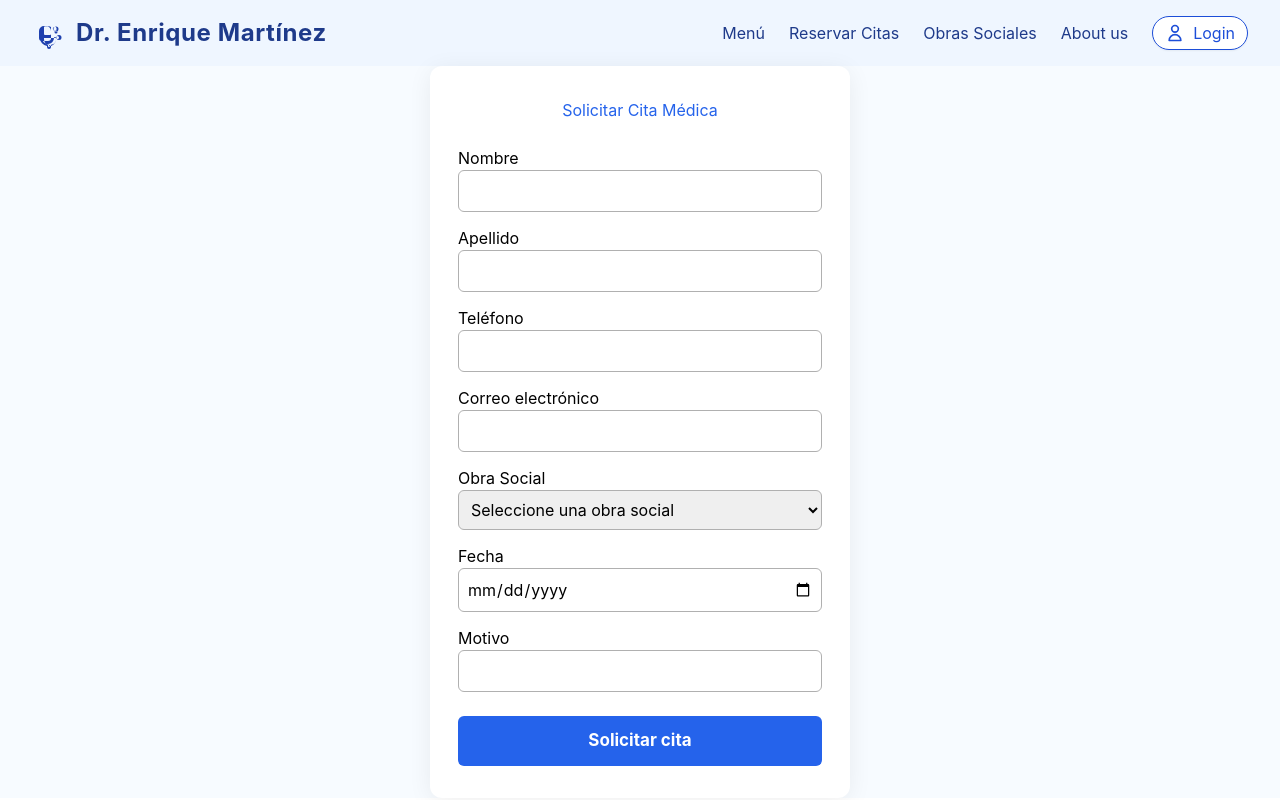
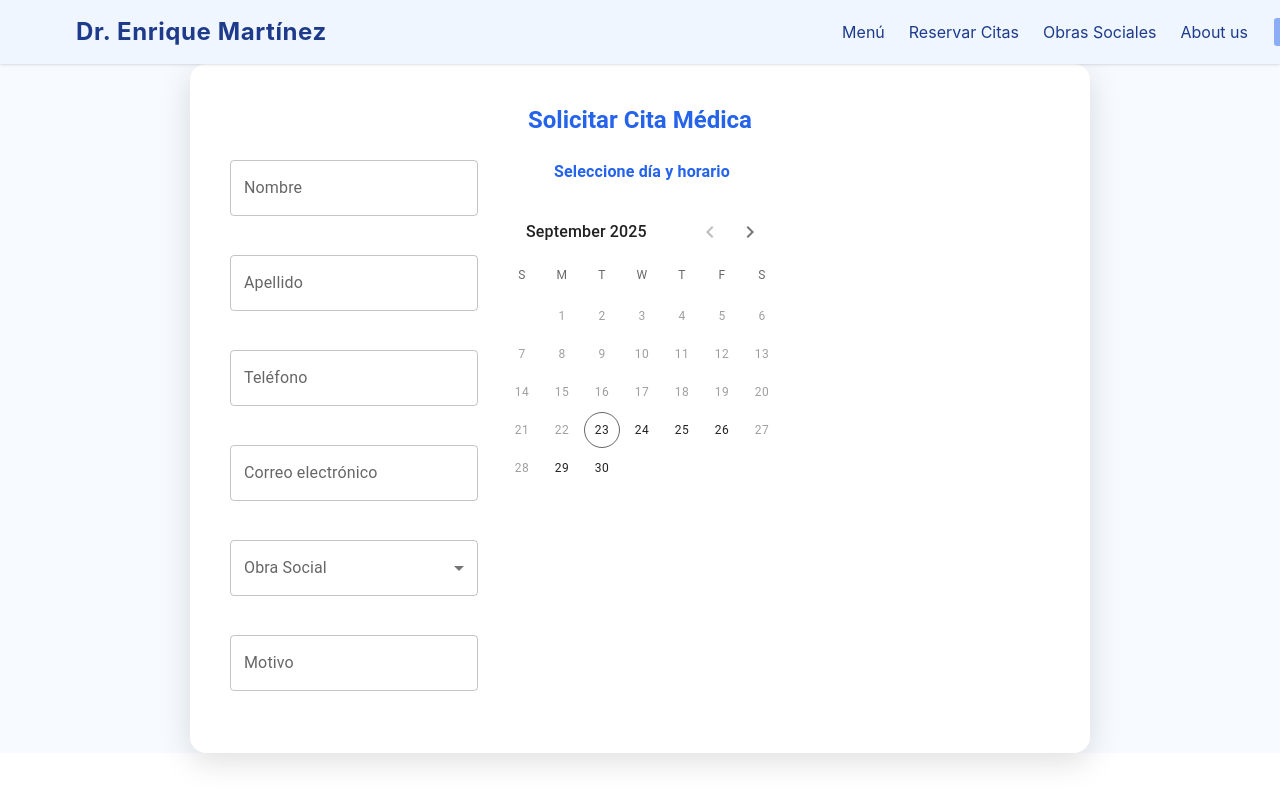
Before and after one commit to ivancao22/Tp_WebMedicos, a React (Create React App) app in the folder tp_medicos/: page /citas in a window 1280 px wide. Built offline with nearby package versions, Linux system fonts and the light colour scheme.

Commit message:
fix en login, auth, Header y obraSocial

```diff
--- a/tp_medicos/package.json
+++ b/tp_medicos/package.json
@@ -3,10 +3,15 @@
   "version": "0.1.0",
   "private": true,
   "dependencies": {
+    "@emotion/react": "^11.14.0",
+    "@emotion/styled": "^11.14.1",
+    "@mui/material": "^7.3.2",
+    "@mui/x-date-pickers": "^8.12.0",
     "@testing-library/dom": "^10.4.1",
     "@testing-library/jest-dom": "^6.8.0",
     "@testing-library/react": "^16.3.0",
     "@testing-library/user-event": "^13.5.0",
+    "dayjs": "^1.11.18",
     "framer-motion": "^12.23.19",
     "keen-slider": "^6.8.6",
     "react": "^19.1.1",
--- a/tp_medicos/src/components/Header.jsx
+++ b/tp_medicos/src/components/Header.jsx
@@ -1,34 +1,131 @@
-import { Link } from "react-router-dom";
-import { HiOutlineUser } from "react-icons/hi";
+import { Link, useNavigate } from "react-router-dom";
+import { HiOutlineUser, HiUserCircle } from "react-icons/hi";
 import { useAuth } from "../auth/AuthContext";
+import { useState, useRef, useEffect } from "react";
 
 export default function Header() {
-  const { user } = useAuth();
+  const { user, logout } = useAuth();
+  const navigate = useNavigate();
+  const [showLoginButton, setShowLoginButton] = useState(false);
+  const [showUserMenu, setShowUserMenu] = useState(false); // 👈 nuevo estado
+  const loginZoneRef = useRef();
+
+  // Ocultar login si haces click fuera de la zona
+  useEffect(() => {
+    function handleClick(e) {
+      if (loginZoneRef.current && !loginZoneRef.current.contains(e.target)) {
+        setShowLoginButton(false);
+        setShowUserMenu(false); // 👈 también cerrar el menú del usuario
+      }
+    }
+    document.addEventListener("mousedown", handleClick);
+    return () => document.removeEventListener("mousedown", handleClick);
+  }, []);
+
+  function handleLogout() {
+    logout();
+    navigate("/login");
+  }
 
   return (
-    <header className="bg-blue-50 text-blue-900 flex items-center justify-between px-8 py-4 shadow">
+    <header className="bg-blue-50 text-blue-900 flex items-center justify-between px-8 py-4 shadow relative transition-all duration-300">
       <div className="flex items-center gap-3">
         {/* Logo SVG */}
-        <svg xmlns="http://www.w3.org/2000/svg" viewBox="0 0 32 32" className="w-8 h-8 text-blue-800" fill="currentColor">
-          <path d="M23 20a1 1 0 0 0-1 1 6 6 0 0 1-12 0 1 1 0 0 0-2 0 8 8 0 0 0 7 7.94V30a2 2 0 0 0 4 0v-1.06A8 8 0 0 0 24 21a1 1 0 0 0-1-1Zm-5 9a1 1 0 0 1-2 0v-1.05a8.1 8.1 0 0 0 2 0Zm1-.13V28a1 1 0 0 1-2 0v-.13a6 6 0 0 1-5-5.87V21h12v1a6 6 0 0 1-5 5.87ZM19 18h-6a1 1 0 0 1-1-1v-7.22A7 7 0 0 1 19 10v7a1 1 0 0 1-1 1Zm-7-9a5 5 0 0 0-5 5v7a3 3 0 0 0 3 3h6a3 3 0 0 0 3-3v-7a5 5 0 0 0-5-5Zm12.5 2A1.5 1.5 0 1 0 21 12.5 1.5 1.5 0 0 0 24.5 11ZM24 9.5A2.5 2.5 0 1 1 21.5 12 2.5 2.5 0 0 1 24 9.5Zm0 4a1.5 1.5 0 1 0 1.5 1.5A1.5 1.5 0 0 0 24 13.5Zm3 7A1.5 1.5 0 1 1 25.5 19 1.5 1.5 0 0 1 27 20.5ZM27 18a2.5 2.5 0 1 0 2.5 2.5A2.5 2.5 0 0 0 27 18Z"/>
+        <svg
+          xmlns="http://www.w3.org/2000/svg"
+          viewBox="0 0 32 32"
+          className="w-8 h-8 text-blue-800"
+          fill="currentColor"
+        >
+          {/* ...icon... */}
         </svg>
-        <span className="font-bold text-2xl tracking-wide">Dr. Enrique Martínez</span>
+        <span className="font-bold text-2xl tracking-wide">
+          Dr. Enrique Martínez
+        </span>
       </div>
-      <nav className="flex items-center gap-6 text-md">
-        <Link to="/" className="hover:text-blue-600 transition">Menú</Link>
+
+      {/* NAV PRINCIPAL */}
+      <nav className="flex items-center gap-6 text-md" ref={loginZoneRef}>
+        <Link to="/" className="hover:text-blue-600 transition">
+          Menú
+        </Link>
         <Link to="/citas" className="hover:text-blue-600 transition">
           {user ? "Ver Citas" : "Reservar Citas"}
         </Link>
-        <Link to="/obras-sociales" className="hover:text-blue-600 transition">Obras Sociales</Link>
-        <Link to="/about-us" className="hover:text-blue-600 transition">About us</Link>
-        <Link
-          to="/login"
-          className="flex items-center gap-2 px-3 py-1 rounded-full border border-blue-700 bg-white text-blue-700 hover:bg-blue-100 transition shadow-sm"
-        >
-          <HiOutlineUser className="w-5 h-5" />
-          <span className="hidden sm:inline">Login</span>
+        <Link to="/obras-sociales" className="hover:text-blue-600 transition">
+          Obras Sociales
         </Link>
+        <Link to="/about-us" className="hover:text-blue-600 transition">
+          About us
+        </Link>
+
+        {/* Usuario logueado */}
+        {user ? (
+          <div className="relative">
+            {/* Avatar redondito */}
+            <button
+              onClick={() => setShowUserMenu(!showUserMenu)}
+              className="w-10 h-10 flex items-center justify-center rounded-full bg-blue-700 text-white font-bold text-lg hover:opacity-90 transition"
+              aria-label="Menú usuario"
+            >
+              {user.username[0].toUpperCase()}
+            </button>
+
+            {/* Popup menú */}
+            {showUserMenu && (
+              <div className="absolute right-0 mt-2 w-40 bg-white border border-gray-200 rounded-lg shadow-lg py-2 z-50">
+                <p className="px-4 py-2 text-sm text-gray-700 border-b">
+                  {user.username}
+                </p>
+                <button
+                  onClick={handleLogout}
+                  className="w-full text-left px-4 py-2 text-sm text-red-600 hover:bg-red-50"
+                >
+                  Cerrar sesión
+                </button>
+              </div>
+            )}
+          </div>
+        ) : (
+          /* Botón Login */
+          <button
+            onClick={() => {
+              setShowLoginButton(false);
+              navigate("/login");
+            }}
+            className={`flex items-center gap-2 px-3 py-1 rounded-full border border-blue-700 bg-white text-blue-700 hover:bg-blue-100 shadow-sm font-bold transition-all duration-300 ${
+              showLoginButton ? "inline-flex" : "hidden"
+            }`}
+          >
+            <HiOutlineUser className="w-5 h-5 shrink-0" />
+            <span className="hidden sm:inline">Login</span>
+          </button>
+        )}
       </nav>
+
+      {/* Pestañita discreta */}
+      {!user && !showLoginButton && (
+        <div
+          style={{
+            width: 6,
+            height: 28,
+            background: "#2563eb",
+            borderRadius: "3px 0 0 3px",
+            position: "absolute",
+            right: 0,
+            top: "50%",
+            transform: "translateY(-50%)",
+            cursor: "pointer",
+            zIndex: 20,
+            transition: "opacity .2s",
+            opacity: 0.5,
+          }}
+          title="Mostrar login"
+          onClick={() => setShowLoginButton(true)}
+          onMouseEnter={(e) => (e.currentTarget.style.opacity = 1)}
+          onMouseLeave={(e) => (e.currentTarget.style.opacity = 0.5)}
+        ></div>
+      )}
     </header>
   );
 }
--- a/tp_medicos/src/components/SolicitarCita.jsx
+++ b/tp_medicos/src/components/SolicitarCita.jsx
@@ -1,4 +1,27 @@
-import React, { useState } from "react";
+import React, { useState, useEffect } from "react";
+import obrasSociales from "../mock/ObraSocial";
+import {
+  TextField, Button, MenuItem, Box, Typography, Paper, Grid
+} from '@mui/material';
+import { DateCalendar, LocalizationProvider } from '@mui/x-date-pickers';
+import { AdapterDayjs } from '@mui/x-date-pickers/AdapterDayjs';
+import dayjs from "dayjs";
+
+// Mock de turnos ocupados
+const turnosOcupados = [
+  { fecha: "2025-09-27", hora: "09:00" },
+  { fecha: "2025-09-27", hora: "10:30" }
+];
+
+// Horarios disponibles entre 9:00 y 17:00 cada 30 min
+const generarHorarios = () => {
+  const horarios = [];
+  for (let h = 9; h <= 17; h++) {
+    horarios.push(`${h.toString().padStart(2, "0")}:00`);
+    if (h !== 17) horarios.push(`${h.toString().padStart(2, "0")}:30`);
+  }
+  return horarios;
+};
 
 export default function SolicitarCita() {
   const [mensaje, setMensaje] = useState('');
@@ -8,137 +31,278 @@ export default function SolicitarCita() {
     telefono: '',
     email: '',
     obraSocial: '',
-    fecha: '',
+    fecha: null,
+    hora: '',
     motivo: ''
   });
   const [errores, setErrores] = useState({});
+  const [showMensaje, setShowMensaje] = useState(false);
 
-  // Simulación de obras sociales
-  const obrasSociales = [
-    "OSDE", "Swiss Medical", "Galeno", "Medicus", "Otra"
-  ];
+  useEffect(() => {
+    if (mensaje) {
+      setShowMensaje(true);
+      const timer = setTimeout(() => {
+        setShowMensaje(false);
+        setMensaje('');
+      }, 3000);
+      return () => clearTimeout(timer);
+    }
+  }, [mensaje]);
+
+  const validar = () => {
+    const nuevosErrores = {};
+    if (!form.nombre.trim() || !/^[a-zA-ZáéíóúÁÉÍÓÚ\s]+$/.test(form.nombre)) nuevosErrores.nombre = "El nombre es obligatorio y solo debe tener letras";
+    if (!form.apellido.trim() || !/^[a-zA-ZáéíóúÁÉÍÓÚ\s]+$/.test(form.apellido)) nuevosErrores.apellido = "El apellido es obligatorio y solo debe tener letras";
+    if (!form.telefono.trim() || !/^\d{8,}$/.test(form.telefono)) nuevosErrores.telefono = "El teléfono es obligatorio y debe tener al menos 8 números";
+    if (!form.email.trim() || !/^[\w-.]+@([\w-]+\.)+[\w-]{2,4}$/.test(form.email)) nuevosErrores.email = "El correo es obligatorio y debe tener formato válido";
+    if (!form.obraSocial) nuevosErrores.obraSocial = "La obra social es obligatoria";
+    if (!form.fecha) nuevosErrores.fecha = "La fecha es obligatoria";
+    if (!form.hora) nuevosErrores.hora = "El horario es obligatorio";
+    if (!form.motivo.trim()) nuevosErrores.motivo = "El motivo es obligatorio";
+    setErrores(nuevosErrores);
+    return Object.keys(nuevosErrores).length === 0;
+  };
+
+  const horariosLibres = () => {
+    if (!form.fecha) return [];
+    const fechaStr = form.fecha.format("YYYY-MM-DD");
+    return generarHorarios().filter(hora =>
+      !turnosOcupados.some(t => t.fecha === fechaStr && t.hora === hora)
+    );
+  };
 
   const handleChange = (e) => {
     setForm({ ...form, [e.target.name]: e.target.value });
   };
 
-  const validar = () => {
-    const nuevosErrores = {};
-    if (!form.nombre) nuevosErrores.nombre = "El nombre es obligatorio";
-    if (!form.apellido) nuevosErrores.apellido = "El apellido es obligatorio";
-    if (!form.telefono) nuevosErrores.telefono = "El teléfono es obligatorio";
-    if (!form.email) nuevosErrores.email = "El correo es obligatorio";
-    if (!form.obraSocial) nuevosErrores.obraSocial = "La obra social es obligatoria";
-    if (!form.fecha) nuevosErrores.fecha = "La fecha es obligatoria";
-    if (!form.motivo) nuevosErrores.motivo = "El motivo es obligatorio";
-    setErrores(nuevosErrores);
-    return Object.keys(nuevosErrores).length === 0;
+  const handleFecha = (date) => {
+    setForm({ ...form, fecha: date, hora: "" });
+  };
+
+  const handleHora = (hora) => {
+    setForm({ ...form, hora });
   };
 
   const handleReservar = (e) => {
     e.preventDefault();
     if (!validar()) return;
     setMensaje("¡Cita solicitada con éxito! Pronto nos pondremos en contacto para confirmar.");
-    // Aquí deberías enviar los datos al backend, resetear formulario, etc...
+    setForm({
+      nombre: '',
+      apellido: '',
+      telefono: '',
+      email: '',
+      obraSocial: '',
+      fecha: null,
+      hora: '',
+      motivo: ''
+    });
+    setErrores({});
+  };
+
+  // Solo días hábiles
+  const disableWeekends = (date) => {
+    const day = date.day();
+    return day === 0 || day === 6;
   };
 
   return (
-    <div style={{
-      minHeight: "65vh",
+    <Box sx={{
+      minHeight: "80vh",
       display: "flex",
-      alignItems: "center",
+      alignItems: "flex-start",
       justifyContent: "center",
       background: "#f7fbff"
     }}>
-      <form
-        style={{
-          width: 420,
-          padding: "32px 28px",
-          background: "#fff",
-          borderRadius: 12,
-          boxShadow: "0 4px 24px #0001",
+      <Paper elevation={8} sx={{
+        width: { xs: "100vw", md: 900 },
+        maxWidth: "98vw",
+        p: { xs: 2, md: 5 },
+        borderRadius: 4,
+        boxShadow: "0 8px 32px #0002",
+      }}>
+        <Typography variant="h5" align="center" sx={{ mb: 3, color: "#2563eb", fontWeight: 700 }}>
+          Solicitar Cita Médica
+        </Typography>
+        {showMensaje && (
+          <Box sx={{
+            color: "#18804b",
+            background: "#e8fff4",
+            borderRadius: 1,
+            py: 1,
+            mb: 1,
+            textAlign: "center",
+            fontWeight: 500,
+            fontSize: "1.15rem",
+            width: "100%"
+          }}>{mensaje}</Box>
+        )}
+
+        <Grid container spacing={3} sx={{ width: "100%" }}>
+          {/* FORMULARIO - IZQUIERDA */}
+          <Grid item xs={12} md={5}>
+            <Box sx={{ display: "flex", flexDirection: "column", gap: 2 }}>
+              <TextField
+                label="Nombre"
+                name="nombre"
+                value={form.nombre}
+                onChange={handleChange}
+                error={!!errores.nombre}
+                helperText={errores.nombre || " "}
+                fullWidth
+                variant="outlined"
+              />
+              <TextField
+                label="Apellido"
+                name="apellido"
+                value={form.apellido}
+                onChange={handleChange}
+                error={!!errores.apellido}
+                helperText={errores.apellido || " "}
+                fullWidth
+                variant="outlined"
+              />
+              <TextField
+                label="Teléfono"
+                name="telefono"
+                value={form.telefono}
+                onChange={handleChange}
+                error={!!errores.telefono}
+                helperText={errores.telefono || " "}
+                fullWidth
+                variant="outlined"
+              />
+              <TextField
+                label="Correo electrónico"
+                name="email"
+                value={form.email}
+                onChange={handleChange}
+                error={!!errores.email}
+                helperText={errores.email || " "}
+                fullWidth
+                variant="outlined"
+              />
+              <TextField
+                select
+                label="Obra Social"
+                name="obraSocial"
+                value={form.obraSocial}
+                onChange={handleChange}
+                error={!!errores.obraSocial}
+                helperText={errores.obraSocial || " "}
+                fullWidth
+                variant="outlined"
+              >
+                <MenuItem value="">Seleccione una obra social</MenuItem>
+                {obrasSociales.map((os) => (
+                  <MenuItem key={os.id} value={os.nombre}>{os.nombre}</MenuItem>
+                ))}
+              </TextField>
+              <TextField
+                label="Motivo"
+                name="motivo"
+                value={form.motivo}
+                onChange={handleChange}
+                error={!!errores.motivo}
+                helperText={errores.motivo || " "}
+                fullWidth
+                variant="outlined"
+              />
+            </Box>
+          </Grid>
+
+          {/* CALENDARIO Y HORARIOS - DERECHA */}
+          <Grid item xs={12} md={7}>
+            <Box sx={{
               display: "flex",
               flexDirection: "column",
+              alignItems: "center",
+              gap: 1,
+              width: "100%",
+              mt: { xs: 3, md: 0 }
+            }}>
+              <Typography sx={{ fontWeight: 600, color: "#2563eb", mb: 1, textAlign: "center" }}>
+                Seleccione día y horario
+              </Typography>
+              <LocalizationProvider dateAdapter={AdapterDayjs}>
+                <DateCalendar
+                  value={form.fecha}
+                  onChange={handleFecha}
+                  shouldDisableDate={disableWeekends}
+                  minDate={dayjs()}
+                  sx={{
+                    width: "100%",
+                    mx: "auto",
                   }}
-        onSubmit={handleReservar}
-        autoComplete="off"
+                  views={['day']}
+                />
+              </LocalizationProvider>
+              {/* Horarios solo aparecen si hay fecha */}
+              {form.fecha && (
+                <Box sx={{ width: "100%", mt: 2 }}>
+                  <Typography sx={{ mb: 1, fontWeight: 600, color: "#2563eb", textAlign: "center" }}>
+                    Horarios disponibles
+                  </Typography>
+                  {horariosLibres().length === 0
+                    ? <Typography color="warning.main" align="center">No hay horarios disponibles para este día.</Typography>
+                    : (
+                      <Box sx={{
+                        display: "grid",
+                        gridTemplateColumns: "repeat(4, 1fr)",
+                        gap: 1,
+                        width: "100%",
+                        justifyContent: "center"
+                      }}>
+                        {horariosLibres().map(hora => (
+                          <Button
+                            key={hora}
+                            variant={form.hora === hora ? "contained" : "outlined"}
+                            color="primary"
+                            size="small"
+                            sx={{
+                              minWidth: 60,
+                              borderRadius: 2,
+                              fontWeight: 500,
+                              background: form.hora === hora ? "#2563eb" : "#fff",
+                              px: 0,
+                              py: 1,
+                            }}
+                            onClick={() => handleHora(hora)}
                           >
-        <h2 style={{ textAlign: "center", marginBottom: 24, color: "#2563eb" }}>Solicitar Cita Médica</h2>
-        {mensaje && (
-          <div style={{
-            color: "green",
-            background: "#f5f6fa",
-            borderRadius: 6,
-            padding: "7px 0",
-            marginBottom: 14,
-            textAlign: "center",
-            fontWeight: 500
-          }}>{mensaje}</div>
+                            {hora}
+                          </Button>
+                        ))}
+                      </Box>
                     )}
-        <div style={{ marginBottom: 14 }}>
-          <label>Nombre</label>
-          <input type="text" name="nombre" value={form.nombre} onChange={handleChange}
-            style={{ width: "100%", padding: 8, borderRadius: 6, border: "1px solid #b0b0b0" }} />
-          {errores.nombre && <span style={{ color: "red", fontSize: 13 }}>{errores.nombre}</span>}
-        </div>
-        <div style={{ marginBottom: 14 }}>
-          <label>Apellido</label>
-          <input type="text" name="apellido" value={form.apellido} onChange={handleChange}
-            style={{ width: "100%", padding: 8, borderRadius: 6, border: "1px solid #b0b0b0" }} />
-          {errores.apellido && <span style={{ color: "red", fontSize: 13 }}>{errores.apellido}</span>}
-        </div>
-        <div style={{ marginBottom: 14 }}>
-          <label>Teléfono</label>
-          <input type="tel" name="telefono" value={form.telefono} onChange={handleChange}
-            style={{ width: "100%", padding: 8, borderRadius: 6, border: "1px solid #b0b0b0" }} />
-          {errores.telefono && <span style={{ color: "red", fontSize: 13 }}>{errores.telefono}</span>}
-        </div>
-        <div style={{ marginBottom: 14 }}>
-          <label>Correo electrónico</label>
-          <input type="email" name="email" value={form.email} onChange={handleChange}
-            style={{ width: "100%", padding: 8, borderRadius: 6, border: "1px solid #b0b0b0" }} />
-          {errores.email && <span style={{ color: "red", fontSize: 13 }}>{errores.email}</span>}
-        </div>
-        <div style={{ marginBottom: 14 }}>
-          <label>Obra Social</label>
-          <select name="obraSocial" value={form.obraSocial} onChange={handleChange}
-            style={{ width: "100%", padding: 8, borderRadius: 6, border: "1px solid #b0b0b0" }}>
-            <option value="">Seleccione una obra social</option>
-            {obrasSociales.map((os, i) => (
-              <option key={i} value={os}>{os}</option>
-            ))}
-          </select>
-          {errores.obraSocial && <span style={{ color: "red", fontSize: 13 }}>{errores.obraSocial}</span>}
-        </div>
-        <div style={{ marginBottom: 14 }}>
-          <label>Fecha</label>
-          <input type="date" name="fecha" value={form.fecha} onChange={handleChange}
-            style={{ width: "100%", padding: 8, borderRadius: 6, border: "1px solid #b0b0b0" }} />
-          {errores.fecha && <span style={{ color: "red", fontSize: 13 }}>{errores.fecha}</span>}
-        </div>
-        <div style={{ marginBottom: 18 }}>
-          <label>Motivo</label>
-          <input type="text" name="motivo" value={form.motivo} onChange={handleChange}
-            style={{ width: "100%", padding: 8, borderRadius: 6, border: "1px solid #b0b0b0" }} />
-          {errores.motivo && <span style={{ color: "red", fontSize: 13 }}>{errores.motivo}</span>}
-        </div>
-        <button
+                  <Typography color="error" fontSize={13} sx={{ minHeight: 20, textAlign: "center" }}>
+                    {errores.hora || " "}
+                  </Typography>
+                  {/* Botón SIEMPRE visible y centrado */}
+                  <Button
                     type="submit"
-          style={{
+                    variant="contained"
+                    sx={{
                       background: "#2563eb",
                       color: "#fff",
                       fontWeight: "bold",
                       fontSize: 17,
-            border: "none",
-            borderRadius: 6,
-            padding: "12px 0",
-            marginTop: 6,
-            cursor: "pointer"
+                      borderRadius: 2,
+                      py: 1.5,
+                      mt: 3,
+                      boxShadow: "0 2px 8px #2563eb44",
+                      width: "100%"
                     }}
+                    fullWidth
+                    onClick={handleReservar}
                   >
-          Solicitar cita
-        </button>
-      </form>
-    </div>
+                    SOLICITAR CITA
+                  </Button>
+                </Box>
+              )}
+            </Box>
+          </Grid>
+        </Grid>
+      </Paper>
+    </Box>
   );
 }
```
Also changed, not shown: tp_medicos/src/auth/AuthContext.jsx (+28 -2 lines), tp_medicos/src/components/ObraSocialPublic.jsx (+25 -63 lines), 1 other file (tests, documents, lock files or other folders). Lines whose indentation alone changed are shown as unchanged.
